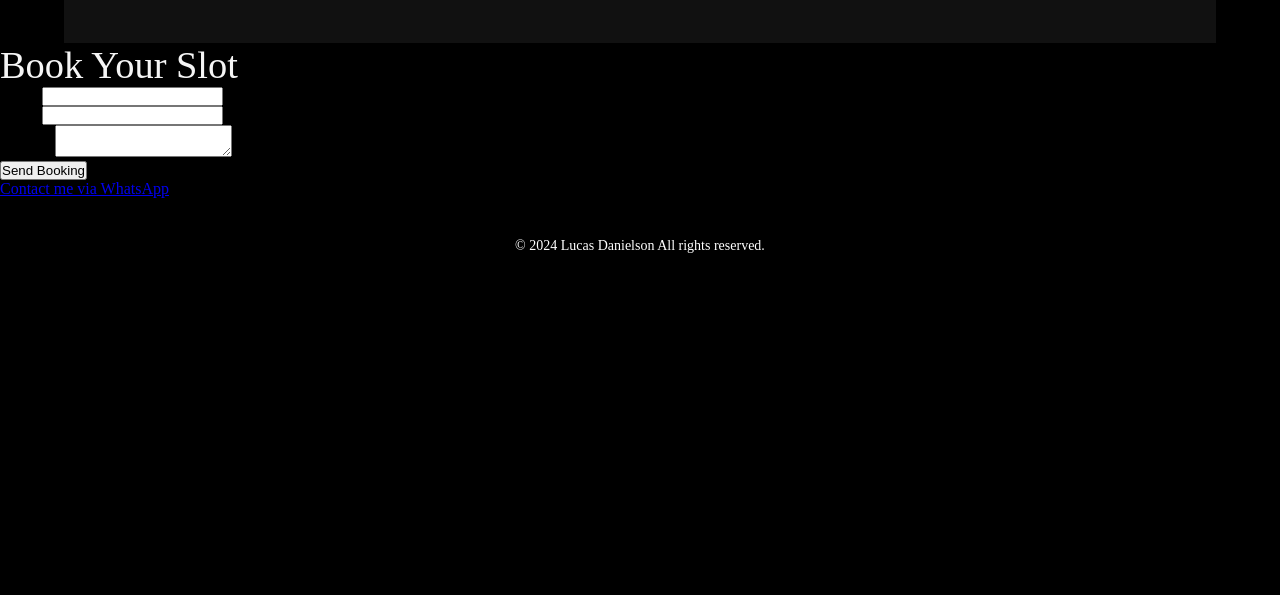
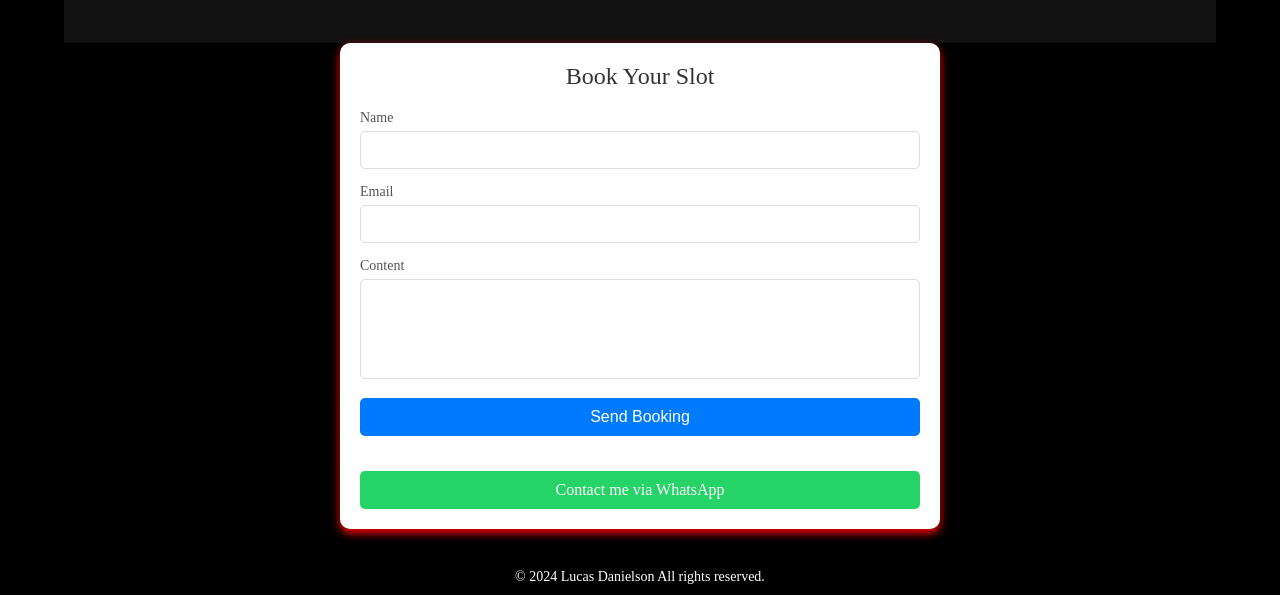
Before and after one commit to Bhaskar-J-Pathak/LucasNils, a plain HTML site: page index.html in a window 1280 px wide. Shown: the part 2974-3569 px from the top of the page. Before the commit the page ends 3238 px from the top, so only its background shows below. Drawn offline with nearby package versions, Linux system fonts and the light colour scheme; a web font is replaced by a local one.

Commit message:
Update styles.css

```diff
--- a/css/styles.css
+++ b/css/styles.css
@@ -522,3 +522,102 @@ a.btn-tiktok, a.btn-insta{
     font-size: 18px;
   }
 }
+
+
+.form-container {
+  background: #ffffff;
+  padding: 20px;
+  border-radius: 10px;
+  box-shadow: 0 4px 10px red;
+  width: 90%;
+  max-width: 600px;
+  text-align: center;
+  margin: auto;
+}
+
+.form-container h2 {
+  margin-bottom: 20px;
+  color: #333;
+  font-size: 24px;
+}
+
+/* Form Group Styling */
+.form-group {
+  margin-bottom: 15px;
+  text-align: left;
+}
+
+.form-group label {
+  display: block;
+  margin-bottom: 5px;
+  color: #555;
+  font-size: 14px;
+}
+
+.form-group input,
+.form-group textarea {
+  width: 100%;
+  padding: 10px;
+  border: 1px solid #ddd;
+  border-radius: 5px;
+  font-size: 14px;
+}
+
+.form-group textarea {
+  resize: none;
+  height: 100px;
+}
+
+/* Button Styling */
+.form-group button {
+  background: #007bff;
+  color: white;
+  border: none;
+  padding: 10px 20px;
+  border-radius: 5px;
+  cursor: pointer;
+  font-size: 16px;
+  transition: background 0.3s ease, transform 0.3s ease;
+  width: 100%;
+}
+
+.form-group button:hover {
+  background: #0056b3;
+  transform: scale(1.02);
+}
+
+/* WhatsApp Button Styling */
+.whatsapp-btn {
+  margin-top: 20px;
+  background: #25d366;
+  color: white;
+  padding: 10px 20px;
+  border: none;
+  border-radius: 5px;
+  font-size: 16px;
+  text-decoration: none;
+  display: inline-block;
+  transition: background 0.3s ease, transform 0.3s ease;
+  width: 100%;
+}
+
+.whatsapp-btn:hover {
+  background: #1da852;
+  transform: scale(1.02);
+}
+
+/* Responsive Design */
+@media (max-width: 768px) {
+  body {
+    padding: 20px;
+  }
+
+  .form-container {
+    padding: 15px;
+  }
+
+  .form-group button,
+  .whatsapp-btn {
+    font-size: 14px;
+  }
+}
```
